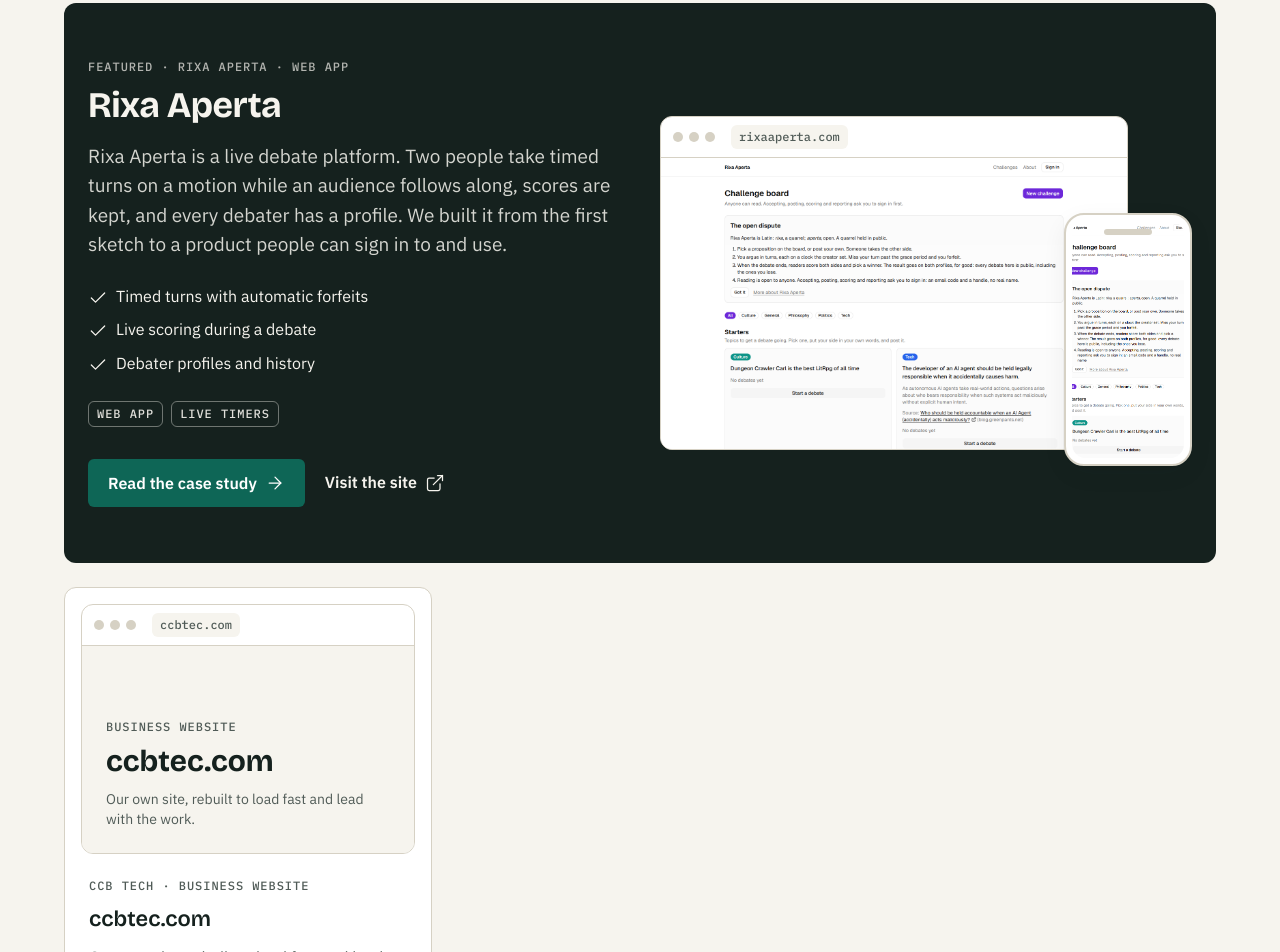
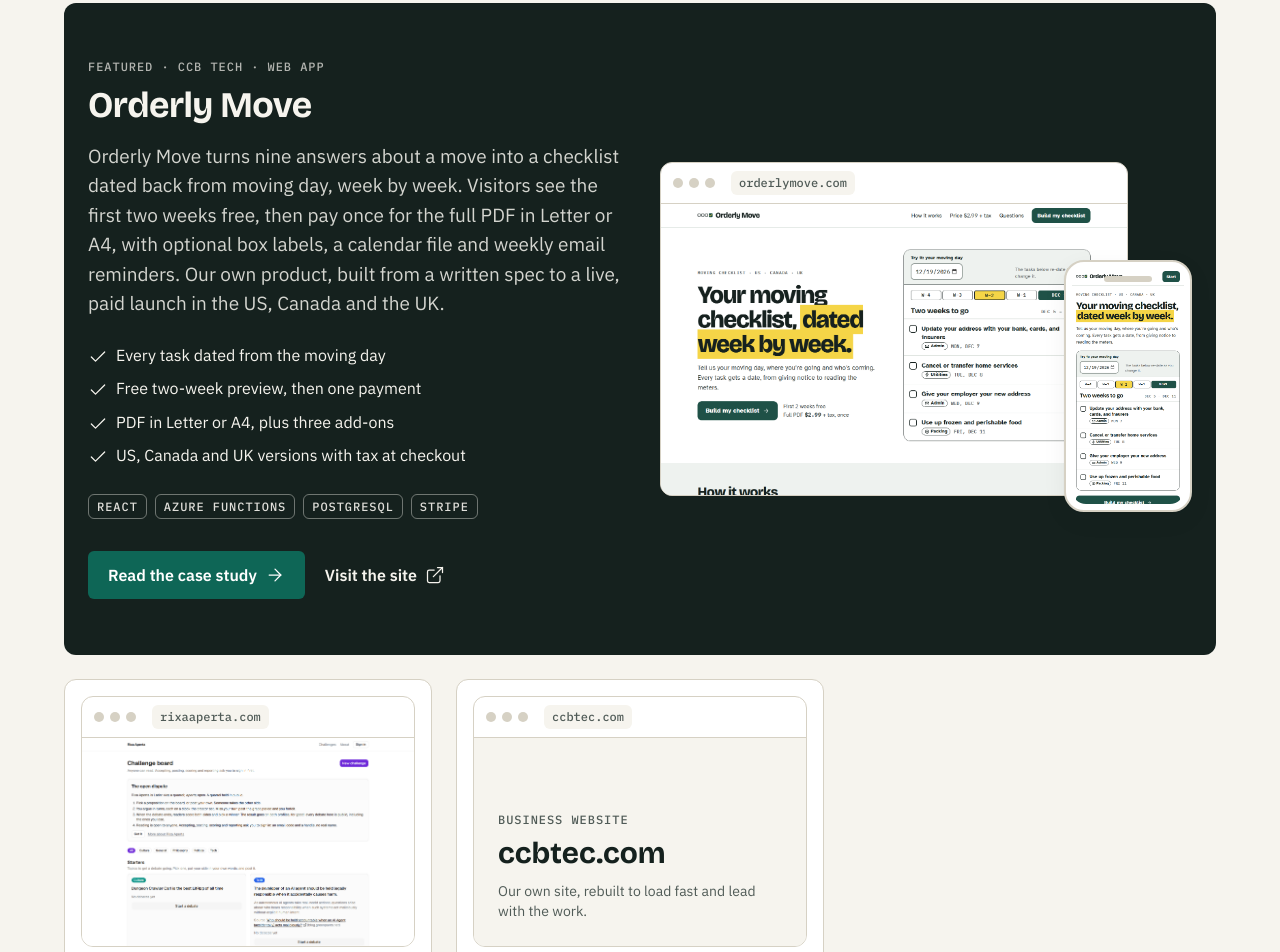
Before and after one commit to Beese-Dev/business_website, a Next.js app: page /work in a window 1280 px wide. Shown: the part 580-1532 px from the top of the page. Built offline with nearby package versions, Linux system fonts and the light colour scheme.

Commit message:
Add the Orderly Move case study and make it the featured project
Co-Authored-By: Claude Fable 5.1 <noreply@anthropic.com>

```diff
--- a/content/work.ts
+++ b/content/work.ts
@@ -42,7 +42,6 @@ export const projects: Project[] = [
     client: "Rixa Aperta",
     kind: "Web app",
     audience: "entrepreneurs",
-    featured: true,
     url: "https://rixaaperta.com",
     year: "2026",
     result: "A live debate platform, from idea to working product.",
@@ -86,6 +85,63 @@ export const projects: Project[] = [
       result:
         "Rixa Aperta went from an idea to a product that people can sign in to and use. The founder has a live platform to put in front of users and a codebase that can grow with it.",
       quote: null, // TODO: add the founder's quote once approved
+    },
+  },
+  {
+    slug: "orderly-move",
+    name: "Orderly Move",
+    client: "CCB Tech",
+    kind: "Web app",
+    audience: "entrepreneurs",
+    featured: true,
+    url: "https://orderlymove.com",
+    year: "2026",
+    result: "A paid moving checklist, built and launched from spec to Stripe checkout.",
+    summary:
+      "Orderly Move turns nine answers about a move into a checklist dated back from moving day, week by week. Visitors see the first two weeks free, then pay once for the full PDF in Letter or A4, with optional box labels, a calendar file and weekly email reminders. Our own product, built from a written spec to a live, paid launch in the US, Canada and the UK.",
+    features: [
+      "Every task dated from the moving day",
+      "Free two-week preview, then one payment",
+      "PDF in Letter or A4, plus three add-ons",
+      "US, Canada and UK versions with tax at checkout",
+    ],
+    stack: ["React", "Azure Functions", "PostgreSQL", "Stripe"],
+    images: {
+      desktop: {
+        src: "/work/orderly-move/desktop.png",
+        alt: "The Orderly Move home page on desktop: a live sample week that re-dates as you change the moving day",
+      },
+      phone: {
+        src: "/work/orderly-move/phone.png",
+        alt: "The Orderly Move home page on a phone",
+      },
+    },
+    caseStudy: {
+      facts: [
+        { label: "Client", value: "CCB Tech (our own product)" },
+        { label: "Type", value: "Paid web tool" },
+        { label: "Markets", value: "US, Canada, UK" },
+      ],
+      idea: "Generic moving checklists tell you what to do but not when. The idea was a checklist with real dates: tell it your moving day, where you are going and who is coming, and every task lands on a day, counted back from the move. Small enough to pay for once, like a roll of tape.",
+      challenge:
+        "The product has to be useful before anyone pays, without giving the whole thing away. The server only ever sends the first two weeks to the browser; later weeks are counts, not blurred text. Add to that three countries with different notice periods and sales tax, a PDF that prints well in black and white on two paper sizes, and download links that keep working for thirty days without accounts or passwords.",
+      built: [
+        "A nine-question form and a preview that shows the first two weeks fully dated, with totals for the rest.",
+        "A rules engine that builds the timeline from the answers: renter or owner, kids and pets, country, and how far away the move is, down to a move that is today.",
+        "Stripe Checkout with Stripe Tax for US sales tax, Canadian GST/HST/PST and UK VAT, in each country's currency.",
+        "The full checklist as a PDF in Letter or A4, with room-by-room packing pages, and three add-ons: box labels and an inventory sheet, a calendar file, and weekly reminder emails.",
+        "Fast, crawlable landing pages for each kind of move, since the traffic comes from search.",
+      ],
+      underTheHood: [
+        "TypeScript monorepo: a pure rules engine and task library shared by the API, the PDF and the tests.",
+        "React Router front end, prerendered and served from Azure Static Web Apps with a strict content security policy.",
+        "Azure Functions API on Node 24 with PostgreSQL, Stripe webhooks for fulfilment, and a daily timer for reminder emails.",
+        "PDFs rendered server-side with react-pdf; download tokens stored hashed, two per order.",
+        "Infrastructure as code in Bicep, CI with unit, API and Playwright end-to-end tests on every pull request.",
+      ],
+      result:
+        "Orderly Move is live and taking payments in three countries. It went from a written spec to a launched product with tests, infrastructure as code and a deploy pipeline, the same way we would build it for a client.",
+      quote: null,
     },
   },
   {
```
Also changed, not shown: public/work/orderly-move/desktop.png (added), public/work/orderly-move/phone.png (added).
